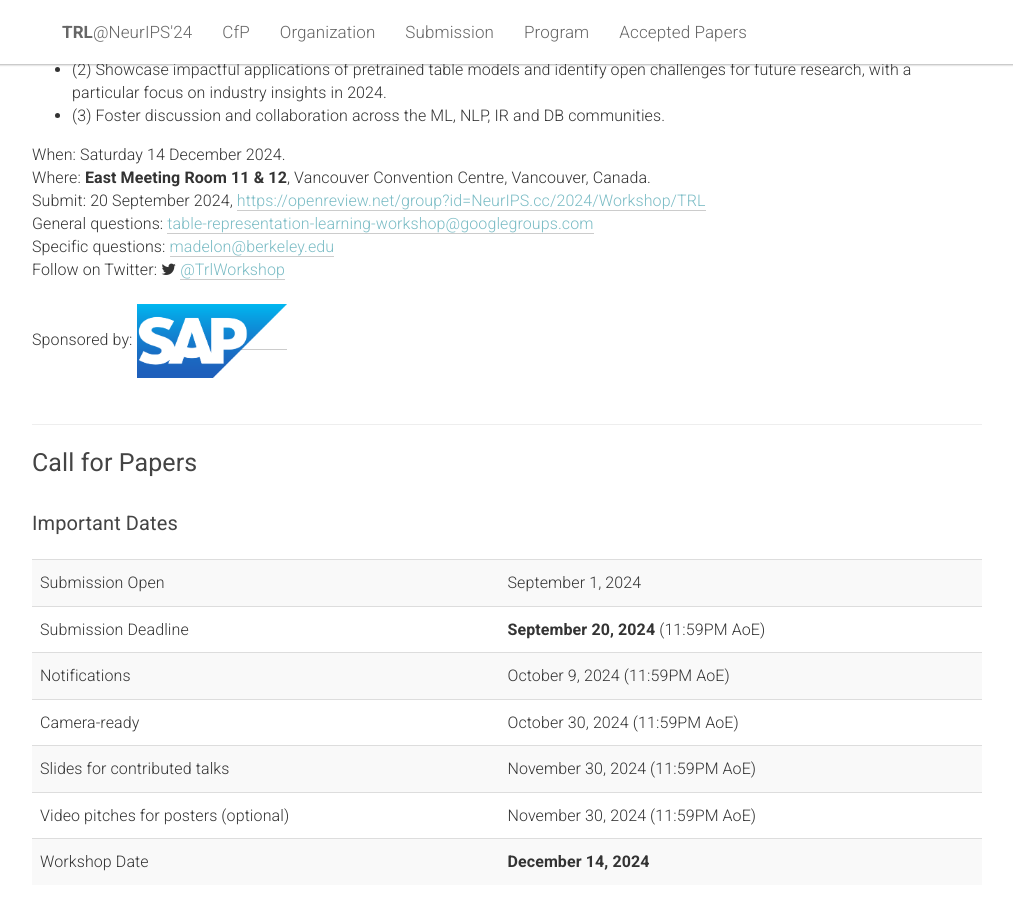
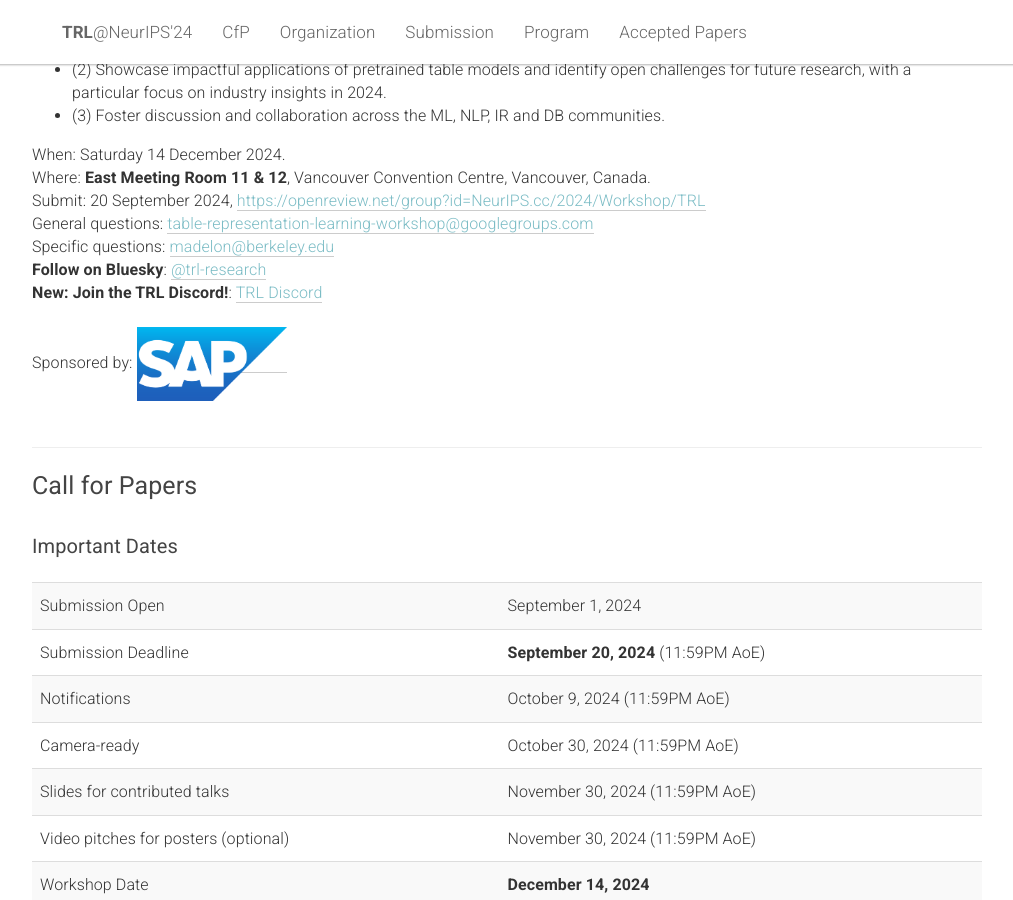
Before and after one commit to table-representation-learning/table-representation-learning.github.io, a Jekyll site: the page built from _pages/home.html, in a window 1280 px wide and 900 px high, scrolled down 447 px. Shown: the whole window, without its empty margins (133-1146 px from the left). Built offline with Jekyll 4.4.1, drawn with Linux system fonts in a browser that asks for light colours.

Commit message:
update discord

```diff
--- a/_pages/home.html
+++ b/_pages/home.html
@@ -64,9 +64,14 @@ acknowledgements: ""
                 Specific questions: <a class="u-email" href="mailto:madelon@berkeley.edu"  target="blank">madelon@berkeley.edu</a>
             </div>
             <div>
-                Follow on Twitter:
-                <i aria-hidden="true" class="fa fa-twitter"></i>
-                <a class="menulink" href="https://twitter.com/TrlWorkshop" target="_blank">@TrlWorkshop</a>
+                <b>Follow on Bluesky</b>:
+                <!-- <i aria-hidden="true" class="fa fa-twitter"></i> -->
+                <a href="https://bsky.app/profile/trl-research.bsky.social" target="_blank">@trl-research</a>
+            </div>
+            <div>
+                <b>New: Join the TRL Discord!</b>:
+                <!-- <i aria-hidden="true" class="fa fa-twitter"></i> -->
+                <a href="https://discord.gg/evZj4tF9" target="_blank">TRL Discord</a>
             </div>
             <!-- <div>Apply for travel award (students), deadline 31 Oct '24: <a href="https://docs.google.com/forms/d/e/1FAIpQLSdmJMhbQnlfcPFNN3uXpy6t6u2ghm1FNLwCUL0K4Mc_CClE8Q/viewform?usp=sf_link" target="blank">https://forms.gle/hgCfMakWa91e6Zmj9</a>
             </div> -->
```
